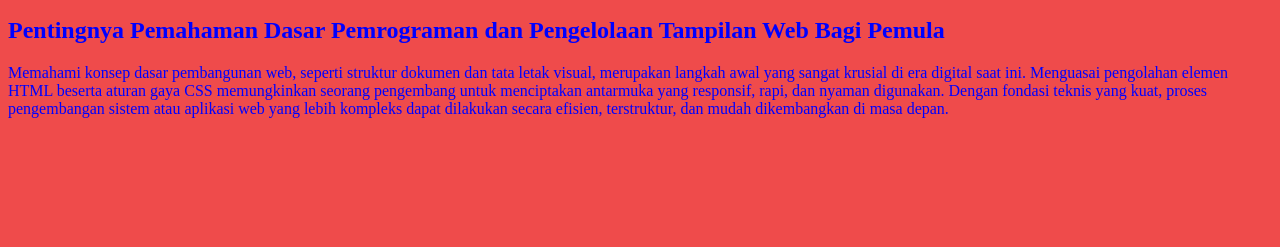
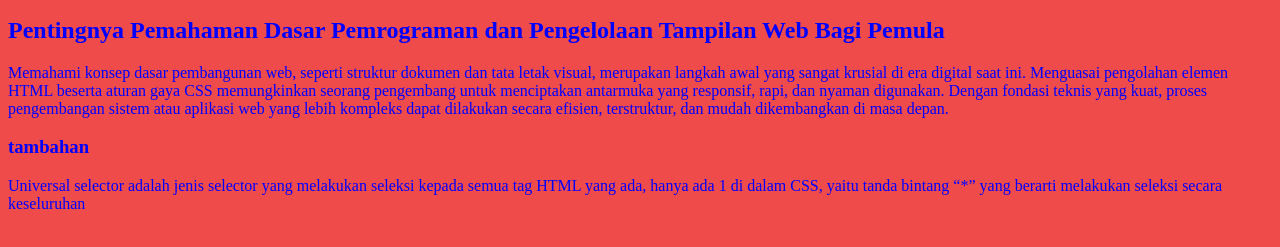
Before and after one commit to Candradv/Tugas-KIK, a plain HTML site: page tugas 9/index.html in a window 1280 px wide. Shown: the part 137-384 px from the top of the page. Drawn offline with Linux system fonts and the light colour scheme.

Commit message:
Update index.html

```diff
--- a/tugas 9/index.html
+++ b/tugas 9/index.html
@@ -11,5 +11,7 @@
     <p>Teknologi informasi telah berkembang pesat dan mengubah hampir seluruh aspek kehidupan manusia modern. Kehadiran internet berkecepatan tinggi serta perangkat pintar mempermudah akses informasi, komunikasi, hingga pengelolaan data secara efisien. Dalam dunia pendidikan dan industri, penerapan teknologi tidak hanya meningkatkan produktivitas, tetapi juga membuka peluang inovasi baru yang dapat diakses oleh siapa saja secara fleksibel.</p>
     <h2>Pentingnya Pemahaman Dasar Pemrograman dan Pengelolaan Tampilan Web Bagi Pemula</h2>
     <p>Memahami konsep dasar pembangunan web, seperti struktur dokumen dan tata letak visual, merupakan langkah awal yang sangat krusial di era digital saat ini. Menguasai pengolahan elemen HTML beserta aturan gaya CSS memungkinkan seorang pengembang untuk menciptakan antarmuka yang responsif, rapi, dan nyaman digunakan. Dengan fondasi teknis yang kuat, proses pengembangan sistem atau aplikasi web yang lebih kompleks dapat dilakukan secara efisien, terstruktur, dan mudah dikembangkan di masa depan.</p>
+    <h3>tambahan</h3>
+    <p>Universal selector adalah jenis selector yang melakukan seleksi kepada semua tag HTML yang ada, hanya ada 1 di dalam CSS, yaitu tanda bintang “*” yang berarti melakukan seleksi secara keseluruhan</p>
 </body>
 </html>
```
